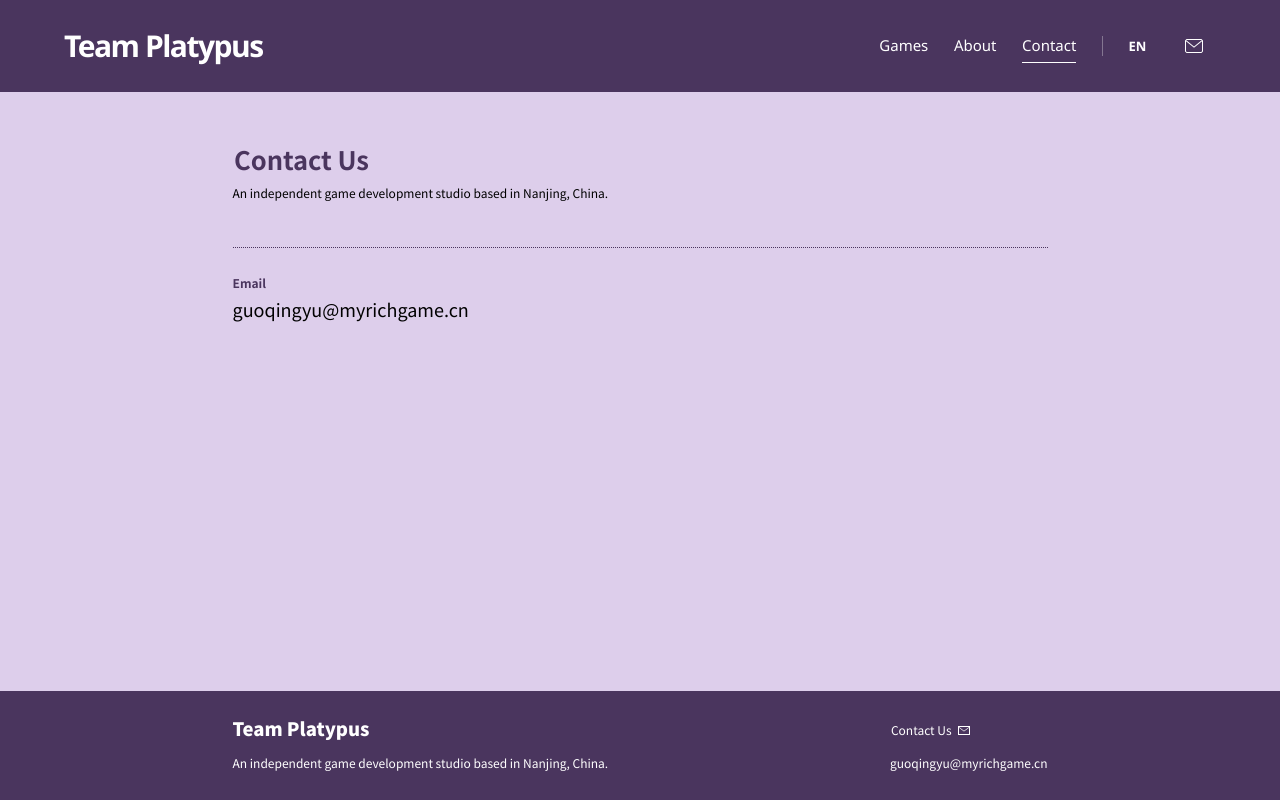
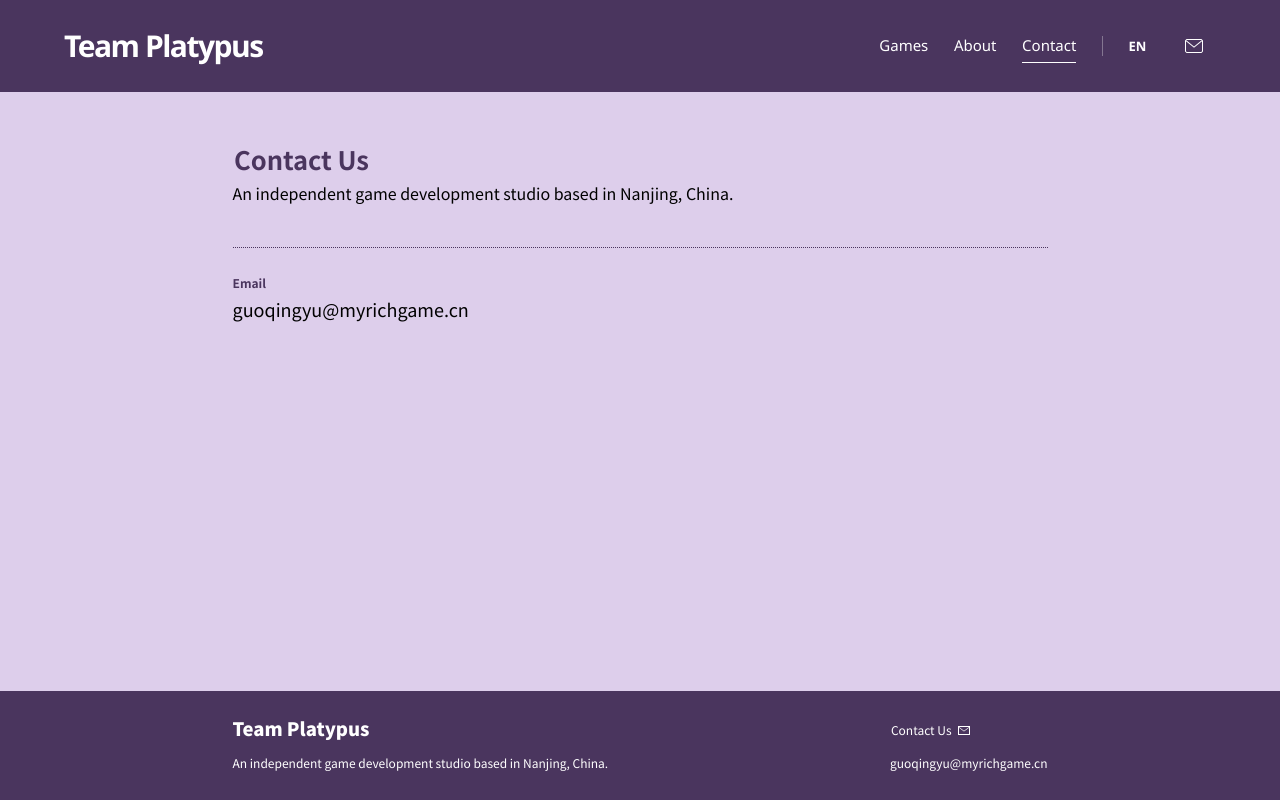
Before and after one commit to Dailin521/MushoudenWeb, an Astro site: page /contact in a window 1280 px wide. Built offline with nearby package versions, Linux system fonts and the light colour scheme; Astro itself is replaced by a stand-in of ours.

Commit message:
Increase About and Contact introduction text to 1rem

```diff
--- a/src/pages/contact.astro
+++ b/src/pages/contact.astro
@@ -7,7 +7,7 @@ const [emailName, emailDomain] = studio.email.split('@');
 <Layout title="Contact Us" page="/contact/">
   <div class="shell short-page contact-page">
     <h1>Contact Us</h1>
-    <p>{studio.description}</p>
+    <p class="contact-intro">{studio.description}</p>
     <section class="contact-details" aria-labelledby="email-title">
       <h2 id="email-title">Email</h2>
       <a href={`mailto:${studio.email}`}>{emailName}@<wbr />{emailDomain}</a>
--- a/src/styles/global.css
+++ b/src/styles/global.css
@@ -236,7 +236,7 @@ button:focus-visible {
 
 .about-page p {
   margin-top: 1.96875rem;
-  font-size: 0.71875rem;
+  font-size: 1rem;
   line-height: 1.0625rem;
 }
 
@@ -254,6 +254,8 @@ button:focus-visible {
   font-size: 0.75rem;
   line-height: 1.03125rem;
 }
+
+p.contact-intro { font-size: 1rem; }
 
 .contact-details {
   margin-top: 2.875rem;
```
